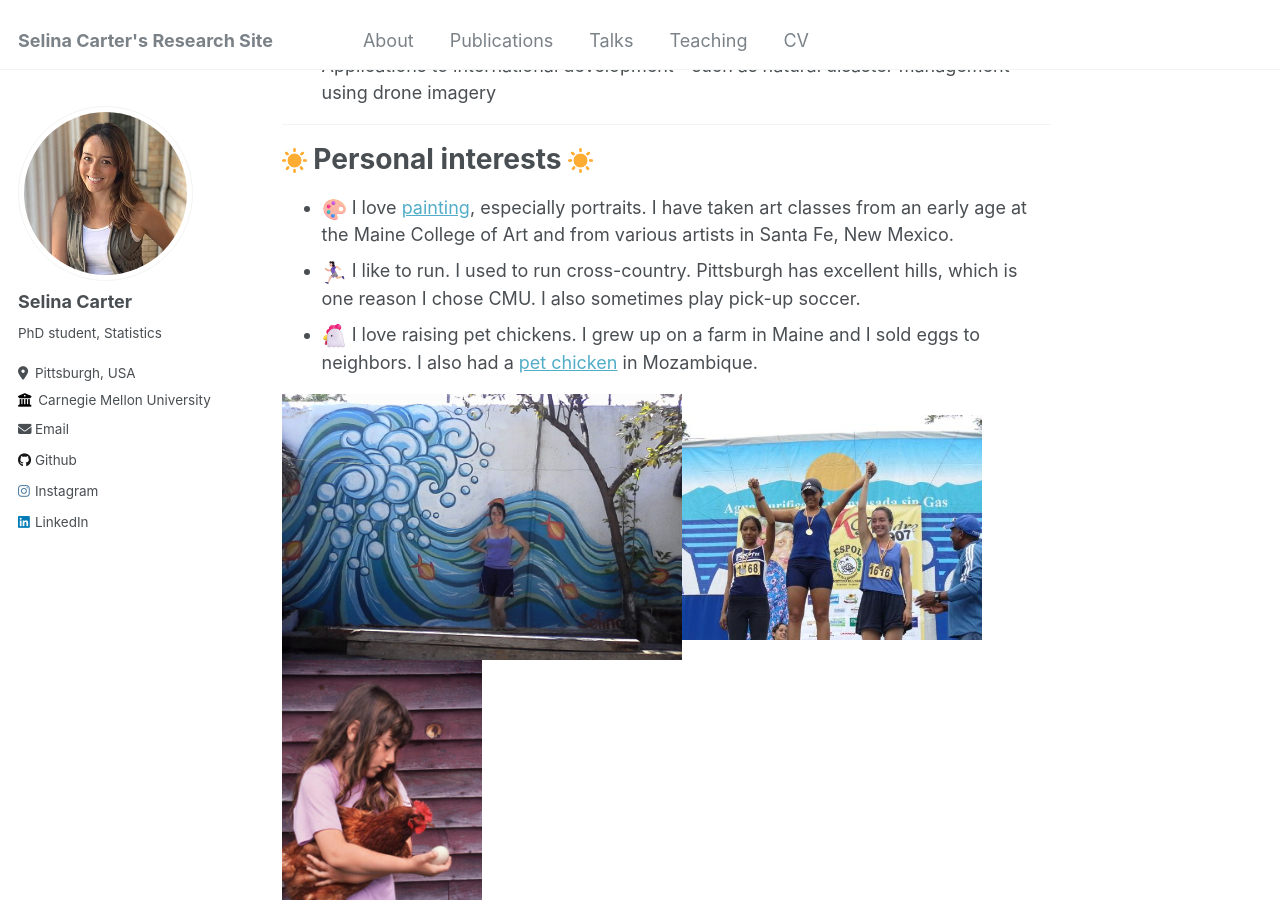
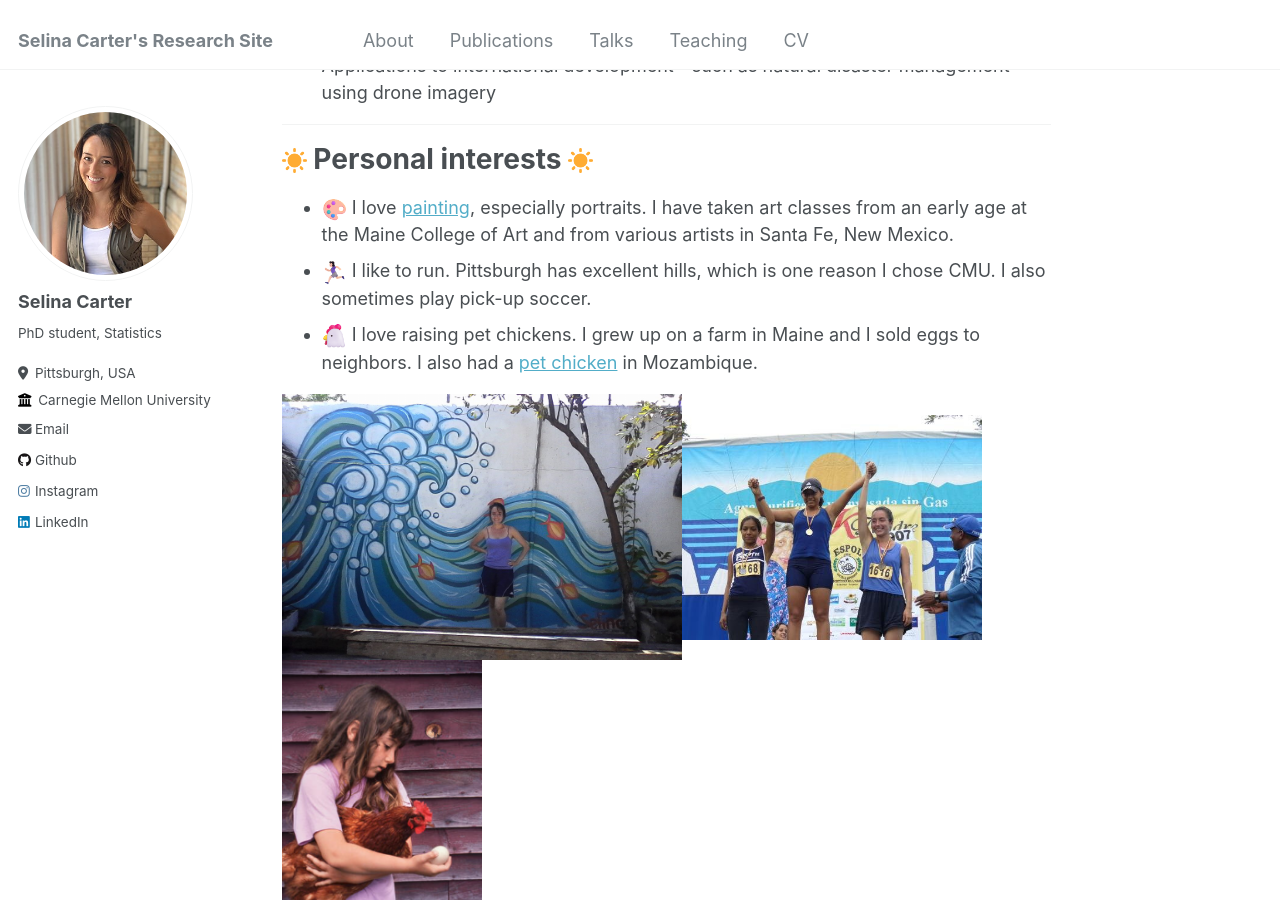
Before and after one commit to selinacarter/selinacarter.github.io, a Jekyll site: the page built from _pages/about.md, in a window 1280 px wide and 900 px high, scrolled down 1115 px. Built offline with Jekyll 4.4.1, drawn with Linux system fonts in a browser that asks for light colours.

Commit message:
Update about.md

```diff
--- a/_pages/about.md
+++ b/_pages/about.md
@@ -32,7 +32,7 @@
 ======
 
 * <img src="/images/paint1.png" width="25"> I love [painting](https://www.instagram.com/selina.carter.art), especially portraits. I have taken art classes from an early age at the Maine College of Art and from various artists in Santa Fe, New Mexico.
-* <img src="/images/girlrun.png" width="25"> I like to run. I used to run cross-country. Pittsburgh has excellent hills, which is one reason I chose CMU. I also sometimes play pick-up soccer.
+* <img src="/images/girlrun.png" width="25"> I like to run. Pittsburgh has excellent hills, which is one reason I chose CMU. I also sometimes play pick-up soccer.
 * <img src="/images/chicken.png" width="25"> I love raising pet chickens. I grew up on a farm in Maine and I sold eggs to neighbors. I also had a [pet chicken](https://www.youtube.com/watch?v=nvbMS_YSOF0) in Mozambique.
 
 
```
